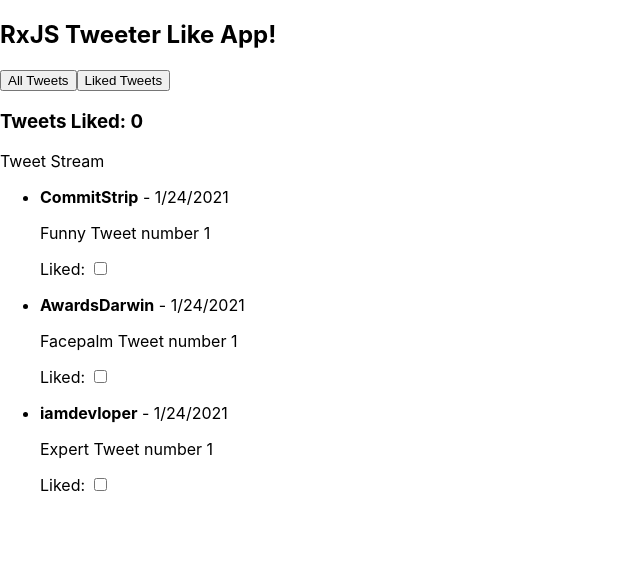
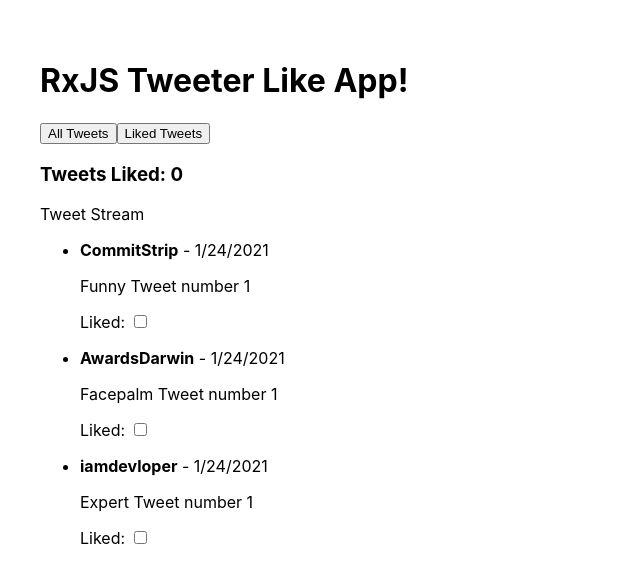
Before and after one commit to itsmylife/twitterlike-rxjs-react, a Next.js app: page / in a window 1280 px wide. Shown: the top 582 px of the page, without its empty margins (0-640 px from the left). Built offline with nearby package versions, Linux system fonts and the light colour scheme.

Commit message:
Add home component css module

```diff
--- /dev/null
+++ b/pages/Home.module.css
@@ -0,0 +1,4 @@
+.wrapper {
+  padding: 40px;
+  width: 600px;
+}
--- a/pages/index.tsx
+++ b/pages/index.tsx
@@ -1,9 +1,10 @@
 import { TweeterLike } from '../components/TweeterLike';
+import styles from './/Home.module.css';
 
 export default function Home() {
   return (
-    <div>
-      <h2>RxJS Tweeter Like App!</h2>
+    <div className={styles.wrapper}>
+      <h1>RxJS Tweeter Like App!</h1>
       <TweeterLike />
     </div>
   );
```
